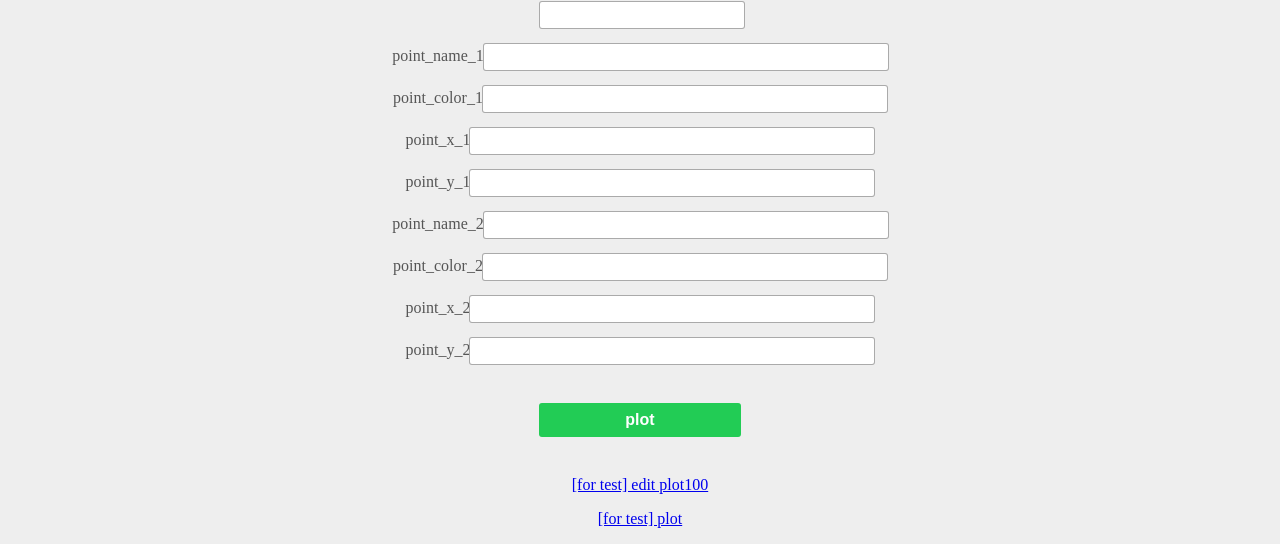
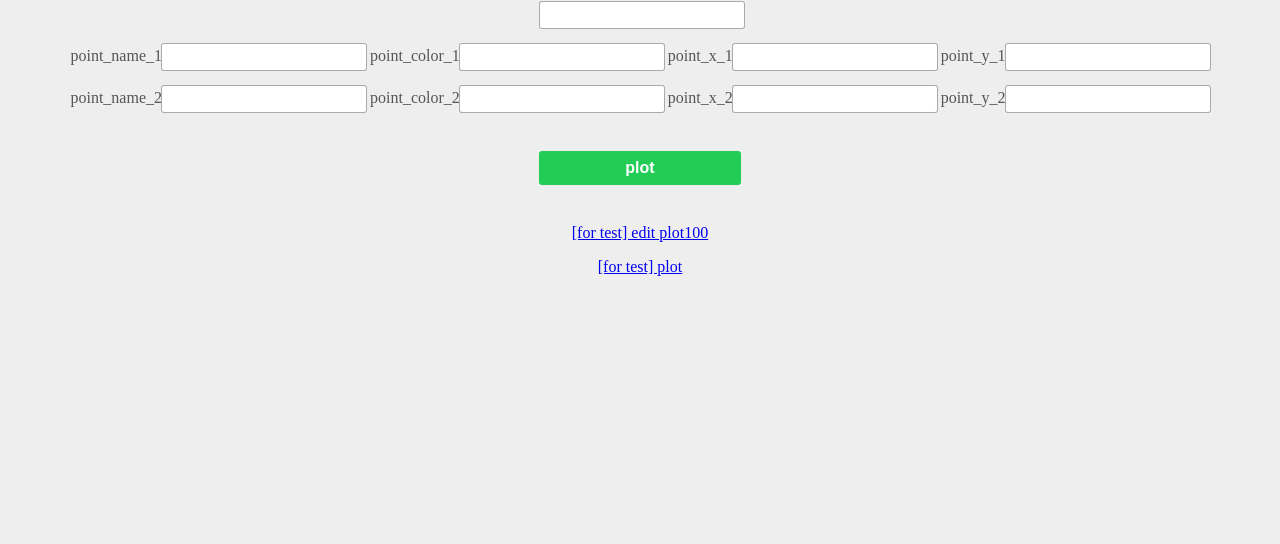
Before and after one commit to NathanielTasker/plotter, a Django app: page /plotter/ in a window 1280 px wide. Shown: the part 708-1252 px from the top of the page. After the commit the page ends 984 px from the top, so only its background shows below. Run offline with Django 3.2, Linux system fonts and the light colour scheme.

Commit message:
modified test codes in index.html

```diff
--- a/plotter/templates/plotter/index.html
+++ b/plotter/templates/plotter/index.html
@@ -32,15 +32,18 @@
                 </div>
             </div>
             <!-- for test -->
-            <p><label for="point_name_1">point_name_1<input type="text" name="point_name_1" size="60" class="title"></label></p>
-            <p><label for="point_color_1">point_color_1<input type="text" name="point_color_1" size="60" class="title"></label></p>
-            <p><label for="point_x_1">point_x_1<input type="text" name="point_x_1" size="10" class="title"></label></p>
-            <p><label for="point_y_1">point_y_1<input type="text" name="point_y_1" size="10" class="title"></label></p>
-
-            <p><label for="point_name_2">point_name_2<input type="text" name="point_name_2" size="60" class="title"></label></p>
-            <p><label for="point_color_2">point_color_2<input type="text" name="point_color_2" size="60" class="title"></label></p>
-            <p><label for="point_x_2">point_x_2<input type="text" name="point_x_2" size="10" class="title"></label></p>
-            <p><label for="point_y_2">point_y_2<input type="text" name="point_y_2" size="10" class="title"></label></p>
+            <p>
+                <label for="point_name_1">point_name_1<input type="text" name="point_name_1" size="60"></label>
+                <label for="point_color_1">point_color_1<input type="text" name="point_color_1" size="60"></label>
+                <label for="point_x_1">point_x_1<input type="text" name="point_x_1" size="10"></label>
+                <label for="point_y_1">point_y_1<input type="text" name="point_y_1" size="10"></label>
+            </p>
+            <p>
+            <label for="point_name_2">point_name_2<input type="text" name="point_name_2" size="60"></label>
+                <label for="point_color_2">point_color_2<input type="text" name="point_color_2" size="60"></label>
+                <label for="point_x_2">point_x_2<input type="text" name="point_x_2" size="10"></label>
+                <label for="point_y_2">point_y_2<input type="text" name="point_y_2" size="10"></label>
+            </p>
             <!-- for test -->
             <input type="submit" value="plot" class="button">
         </form>
```
Also changed, not shown: db.sqlite3.
